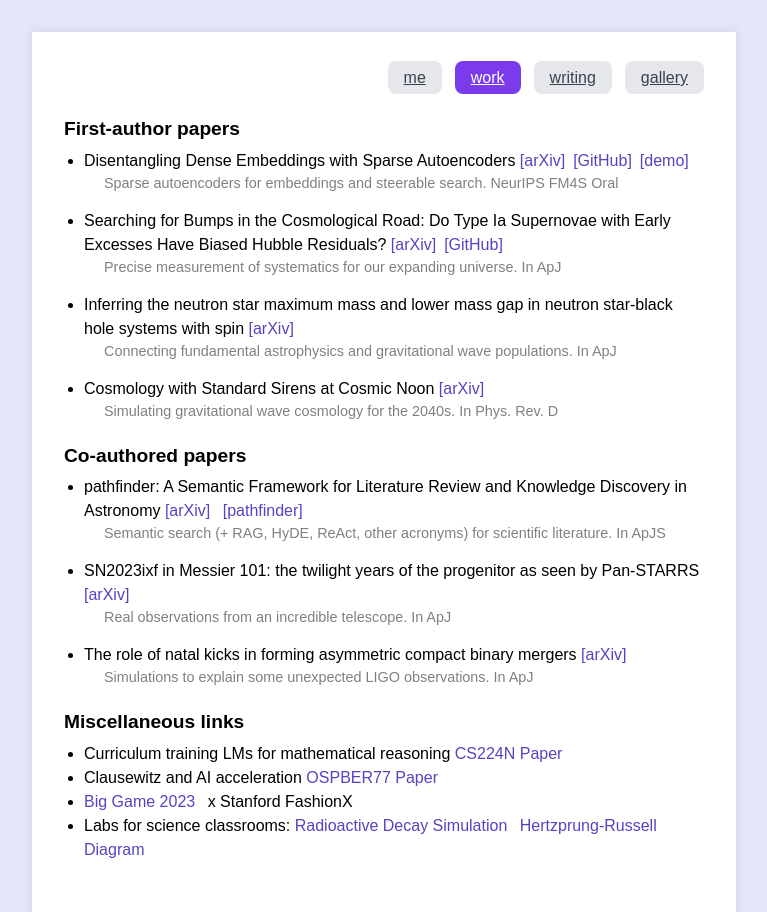
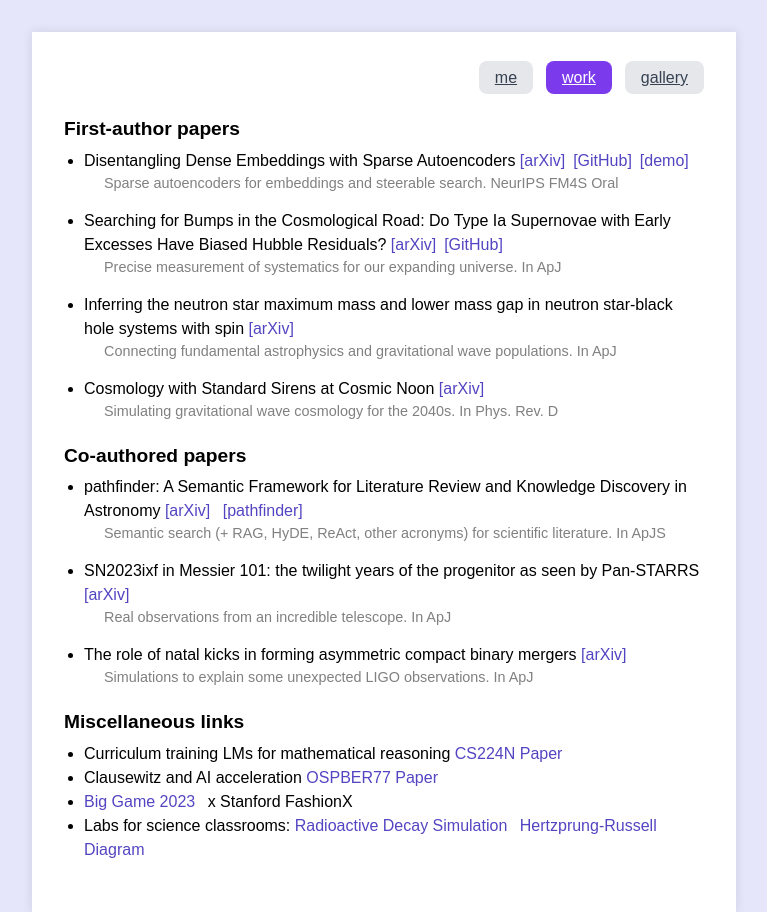
Before and after one commit to Christine8888/christine8888.github.io, a Jekyll site: the page work.html, which Jekyll copies as it is, in a window 1280 px wide. Shown: the whole page, without its empty margins (256-1023 px from the left). Built offline with Jekyll 4.4.1, drawn with Linux system fonts in a browser that asks for light colours.

Commit message:
fix blog

```diff
--- a/gallery.html
+++ b/gallery.html
@@ -13,7 +13,7 @@
             <div class="nav-buttons">
                 <a href="index.html" class="nav-button">me</a>
                 <a href="work.html" class="nav-button">work</a>
-                <a href="blog.html" class="nav-button">writing</a>
+                <!--  <a href="blog.html" class="nav-button">writing</a> -->
                 <a href="gallery.html" class="nav-button active">gallery</a>
             </div>
         </header>
--- a/work.html
+++ b/work.html
@@ -13,7 +13,7 @@
             <div class="nav-buttons">
                 <a href="index.html" class="nav-button">me</a>
                 <a href="work.html" class="nav-button active">work</a>
-                <a href="blog.html" class="nav-button">writing</a>
+                <!--  <a href="blog.html" class="nav-button">writing</a> -->
                 <a href="gallery.html" class="nav-button">gallery</a>
             </div>
         </header>
```
